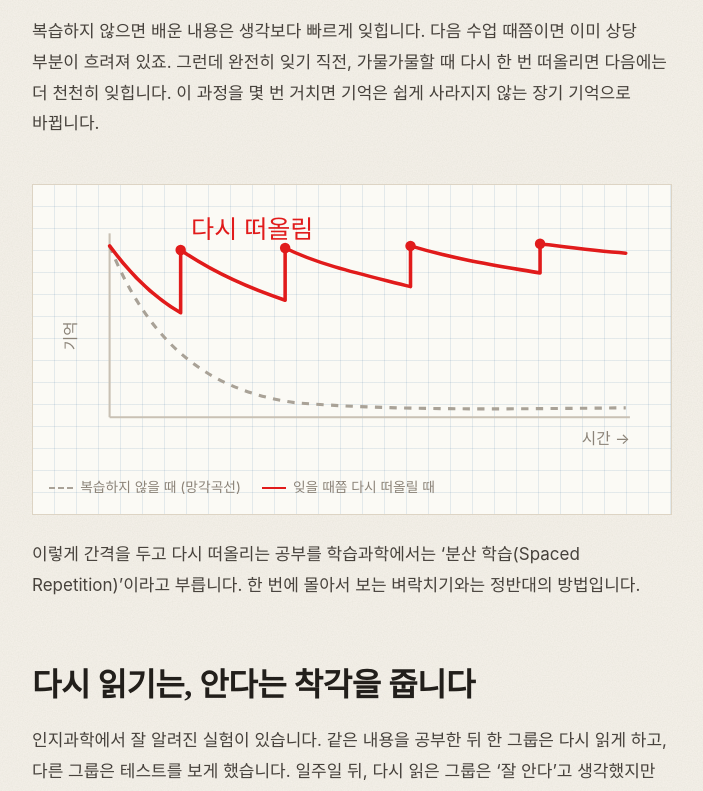
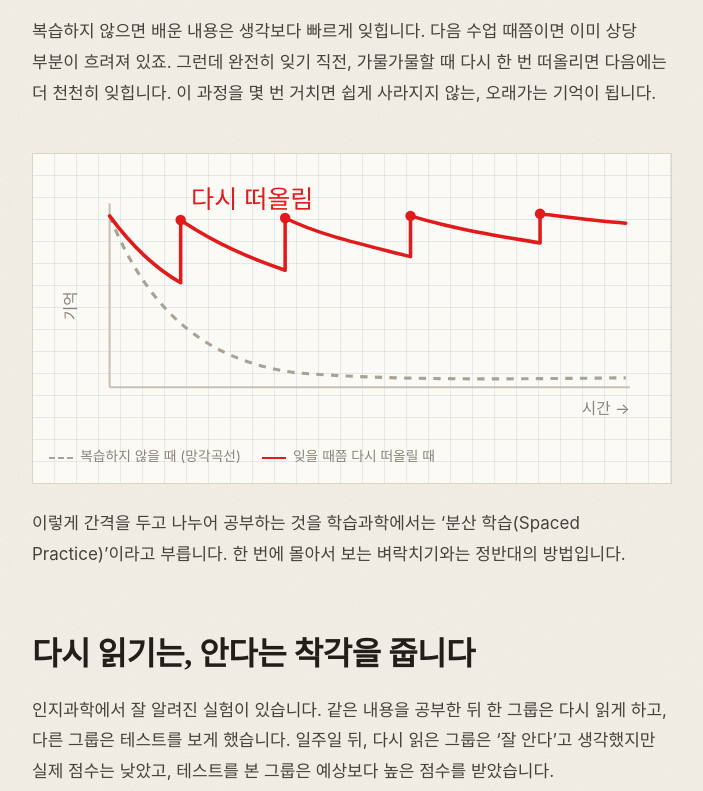
Before and after one commit to gtgmath/gtgmath.github.io, a plain HTML site: page science.html in a window 1280 px wide. Shown: the part 461-1252 px from the top of the page, without its empty margins (320-1023 px from the left). Drawn offline with Linux system fonts and the light colour scheme; a web font is replaced by a local one.

Commit message:
과학 표현 바로잡기: 장기 기억·분산 학습 용어·암묵지 정의
- 기억의 과학: '장기 기억으로 바뀝니다' → '오래가는 기억이 됩니다'
- 기억의 과학: 분산 학습의 영어를 Spaced Practice로, 정의에서 '떠올리는' 빼기
- 데이터와 사례: 암묵지 정의와 설명으로 안 전해지는 이유 바로잡기

Co-Authored-By: Claude Opus 5.5 <noreply@anthropic.com>

```diff
--- a/science.html
+++ b/science.html
@@ -40,7 +40,7 @@
       <p>사람의 뇌는 원래 잊도록 만들어져 있습니다. 한 번 배운 것을 그대로 두면 생각보다 빠르게 사라집니다. 학생이 게을러서가 아니라, 뇌가 원래 그렇습니다.</p>
 
       <h2>잊을 때쯤, 다시</h2>
-      <p>복습하지 않으면 배운 내용은 생각보다 빠르게 잊힙니다. 다음 수업 때쯤이면 이미 상당 부분이 흐려져 있죠. 그런데 완전히 잊기 직전, 가물가물할 때 다시 한 번 떠올리면 다음에는 더 천천히 잊힙니다. 이 과정을 몇 번 거치면 기억은 쉽게 사라지지 않는 장기 기억으로 바뀝니다.</p>
+      <p>복습하지 않으면 배운 내용은 생각보다 빠르게 잊힙니다. 다음 수업 때쯤이면 이미 상당 부분이 흐려져 있죠. 그런데 완전히 잊기 직전, 가물가물할 때 다시 한 번 떠올리면 다음에는 더 천천히 잊힙니다. 이 과정을 몇 번 거치면 쉽게 사라지지 않는, 오래가는 기억이 됩니다.</p>
       <figure class="graph">
         <svg viewBox="0 0 580 250" role="img" aria-label="복습하지 않으면 기억이 빠르게 줄어들지만, 잊을 때쯤 다시 떠올리면 기억이 높게 유지된다는 그래프">
           <line x1="58" y1="30" x2="58" y2="206" stroke="#c9c1b4" stroke-width="2"/>
@@ -54,7 +54,7 @@
         </svg>
         <figcaption><span><i class="k"></i>복습하지 않을 때 (망각곡선)</span><span><i class="k pen"></i>잊을 때쯤 다시 떠올릴 때</span></figcaption>
       </figure>
-      <p>이렇게 간격을 두고 다시 떠올리는 공부를 학습과학에서는 ‘분산 학습(Spaced Repetition)’이라고 부릅니다. 한 번에 몰아서 보는 벼락치기와는 정반대의 방법입니다.</p>
+      <p>이렇게 간격을 두고 나누어 공부하는 것을 학습과학에서는 ‘분산 학습(Spaced Practice)’이라고 부릅니다. 한 번에 몰아서 보는 벼락치기와는 정반대의 방법입니다.</p>
 
       <h2>다시 읽기는, 안다는 착각을 줍니다</h2>
       <p>인지과학에서 잘 알려진 실험이 있습니다. 같은 내용을 공부한 뒤 한 그룹은 다시 읽게 하고, 다른 그룹은 테스트를 보게 했습니다. 일주일 뒤, 다시 읽은 그룹은 ‘잘 안다’고 생각했지만 실제 점수는 낮았고, 테스트를 본 그룹은 예상보다 높은 점수를 받았습니다.</p>
```
Also changed, not shown: data.html (+1 -1 lines).
